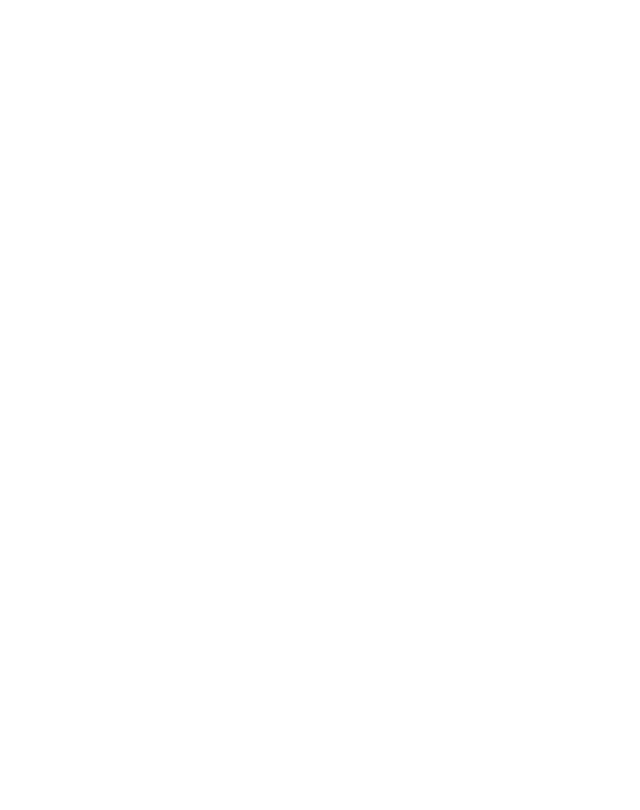
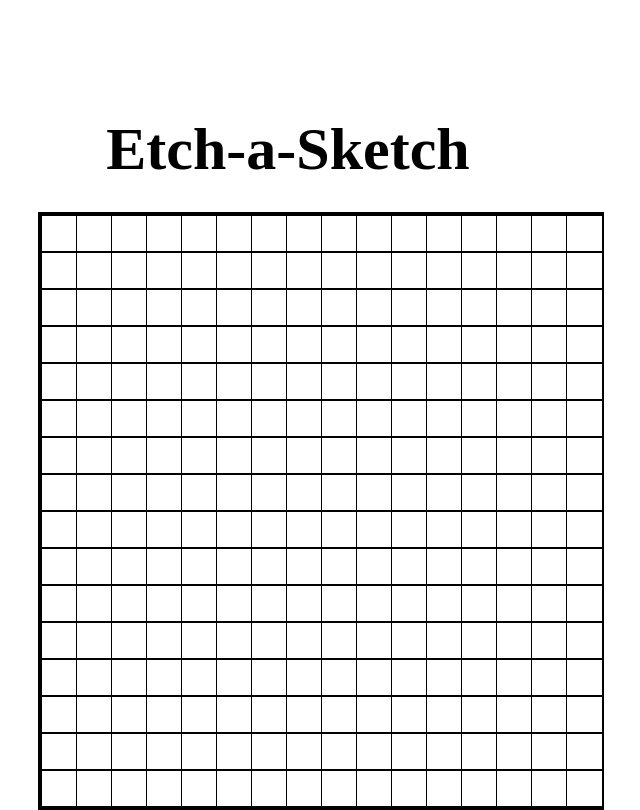
Before and after one commit to tylermoroz/Etch-a-Sketch, a plain HTML site: page index.html in a window 1280 px wide. Shown: the whole page, without its empty margins (352-992 px from the left). Drawn offline with Linux system fonts and the light colour scheme.

Commit message:
added grid structure

```diff
--- a/index.html
+++ b/index.html
@@ -7,7 +7,9 @@
     <link rel="stylesheet" href="style.css">
     <title>Etch-a-Sketch</title>
 </head>
-<body>
+<body class="body">
+    <h1>Etch-a-Sketch</h1>
+    <div id="container"></div>
 
     <script src="script.js"></script>
 </body>
--- a/script.js
+++ b/script.js
@@ -0,0 +1,38 @@
+const container = document.querySelector("#container");
+
+function makeColumns() {
+    for( let i = 0; i <= 15; i++) {
+        let columns = document.createElement('div');
+        columns.style.width = '35px';
+        columns.style.height = '592px';
+        columns.style.margin = '0px';
+        columns.style.padding= '0px';
+        columns.style.float = 'left';
+        return columns;
+    }
+}
+
+function makeRows() {
+    for (let i = 0; i <= 15; i++) {
+        let cells = document.createElement('div');
+        cells.style.background = 'white';
+        cells.style.width = "35px";
+        cells.style.height = "35px";
+        cells.style.border = "1px solid black";
+        cells.style.margin = '0px';
+        cells.style.padding = '0px';
+        return cells;
+    }
+}
+
+function makeGrid() {
+    for (let i = 0; i <= 15; i++) {
+       let columns = container.appendChild(makeColumns());
+       for(let i = 0; i <= 15; i++) {
+        columns.appendChild(makeRows());
+
+       }
+    }
+}
+
+makeGrid();
--- a/style.css
+++ b/style.css
@@ -0,0 +1,21 @@
+.body {
+    position: relative;
+    width: auto;
+    height: 100%;
+}
+
+h1 {
+    text-align: center;
+    padding-top: 75px;
+    font-size: 60px;
+}
+
+#container {
+    width: 560px;
+    height: 592px;
+    position: absolute;
+    top: 50%;
+    left: 50%;
+    margin: 100px 0 0 -250px;
+    border: 3px solid black;
+}
```
